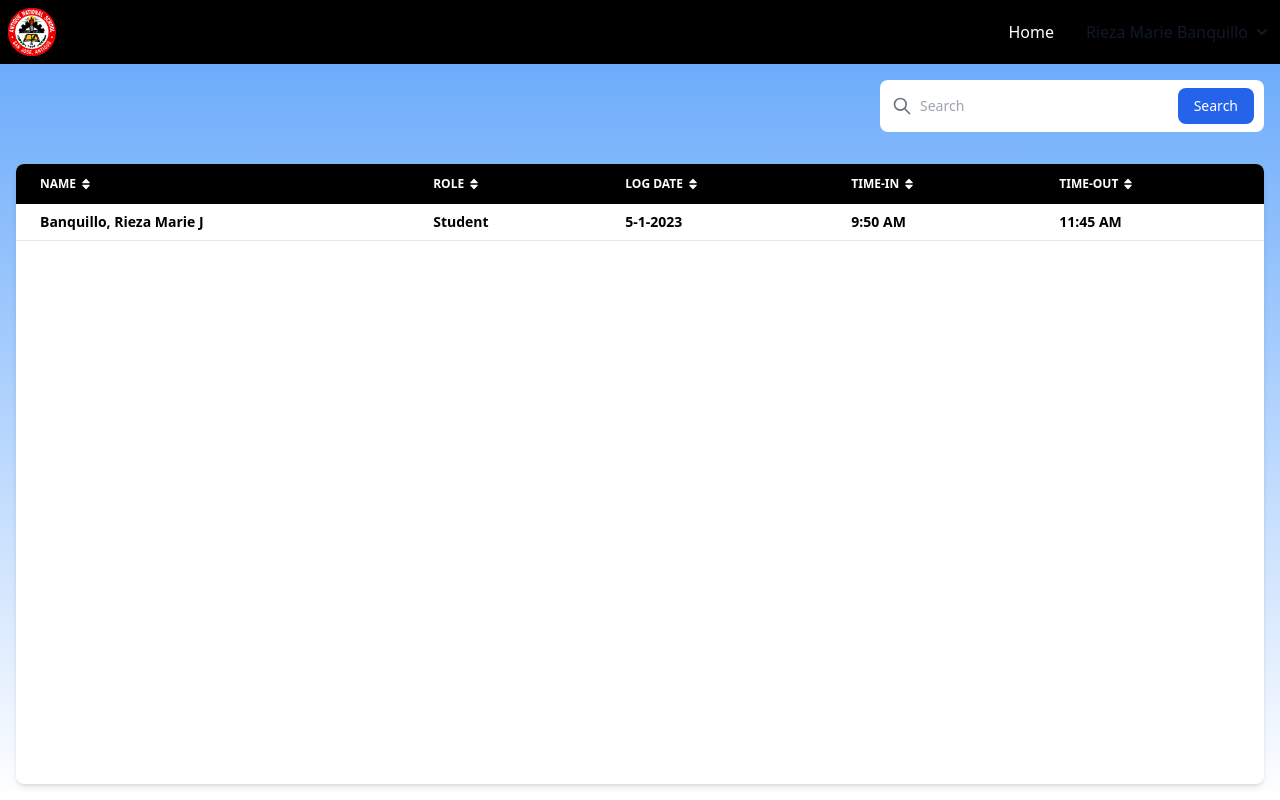
After one commit to riezxcvii/library-management-system, a PHP site: page /pages/admin/log-history.html in a window 1280 px wide. The commit adds this page. Run offline with PHP 8.4, Linux system fonts and the light colour scheme; some libraries are stand-ins or nearby versions.

Commit message:
Added log history page and linked it from the dashboard.

```diff
--- /dev/null
+++ b/package.json
@@ -0,0 +1,5 @@
+{
+  "dependencies": {
+    "flowbite": "^1.6.5"
+  }
+}
--- a/src/global.css
+++ b/src/global.css
@@ -1,4 +1,3 @@
 body {
     font-family: Arial, sans-serif;
-    background-image: linear-gradient(blue, white);
 }
--- a/src/index.html
+++ b/src/index.html
@@ -10,7 +10,7 @@
 </head>
 
 <body>
-    <div class="h-screen flex flex-col">
+    <div>
 
     </div>
 
--- /dev/null
+++ b/src/pages/admin/log-history.html
@@ -0,0 +1,183 @@
+<!doctype html>
+<html lang="en">
+
+<head>
+    <meta charset="utf-8">
+    <meta name="viewport" content="width=device-width, initial-scale=1">
+    <title>Log History</title>
+    <link href="../../assets/logo.png" type="image/x-icon" rel="shortcut icon">
+    <link href="https://cdnjs.cloudflare.com/ajax/libs/flowbite/1.6.5/flowbite.min.css" rel="stylesheet" />
+    <script src="https://cdn.tailwindcss.com"></script>
+</head>
+
+<body>
+    <div class="h-screen flex flex-col bg-gradient-to-b from-blue-400 to-white">
+        <!--navigation bar-->
+        <nav class="z-40 sticky top-0 bg-black border-gray-200 dark:border-black">
+            <div class="max-w-screen-xl flex flex-wrap items-center justify-between mx-auto p-2">
+                <a href="../admin/dashboard.html" class="flex items-center">
+                    <img src="../../assets/logo.png" class="h-12 mr-3" alt="ANS Logo" />
+                    <span class="self-center text-2xl font-semibold whitespace-nowrap dark:text-white">ANS Library
+                        Management System</span>
+                </a>
+                <button data-collapse-toggle="navbar-dropdown" type="button"
+                    class="inline-flex items-center p-2 ml-3 text-sm text-gray-500 rounded-lg md:hidden hover:bg-gray-100 focus:outline-none focus:ring-2 focus:ring-gray-200 dark:text-gray-400 dark:hover:bg-gray-700 dark:focus:ring-gray-600"
+                    aria-controls="navbar-dropdown" aria-expanded="false">
+                    <span class="sr-only">Open main menu</span>
+                    <svg class="w-6 h-6" aria-hidden="true" fill="currentColor" viewBox="0 0 20 20"
+                        xmlns="http://www.w3.org/2000/svg">
+                        <path fill-rule="evenodd"
+                            d="M3 5a1 1 0 011-1h12a1 1 0 110 2H4a1 1 0 01-1-1zM3 10a1 1 0 011-1h12a1 1 0 110 2H4a1 1 0 01-1-1zM3 15a1 1 0 011-1h12a1 1 0 110 2H4a1 1 0 01-1-1z"
+                            clip-rule="evenodd"></path>
+                    </svg>
+                </button>
+                <div class="hidden w-full md:block md:w-auto" id="navbar-dropdown">
+                    <ul
+                        class="flex flex-col font-medium p-4 md:p-0 mt-4 border border-gray-100 rounded-lg bg-gray-50 md:flex-row md:space-x-8 md:mt-0 md:border-0 md:bg-transparent dark:border-gray-700">
+                        <li>
+                            <a href="./dashboard.html"
+                                class="block py-2 pl-3 pr-4 text-white hover:text-blue-500 rounded md:bg-transparent md:p-0 md:dark:bg-transparent">Home</a>
+                        </li>
+                        <li>
+                            <button id="dropdownNavbarLink" data-dropdown-toggle="dropdownNavbar"
+                                class="flex items-center justify-between w-full py-2 pl-3 pr-4 text-gray-900 rounded hover:bg-gray-100 md:hover:bg-transparent md:border-0 md:hover:text-blue-700 md:p-0 md:w-auto dark:text-white md:dark:hover:text-blue-500 dark:focus:text-white dark:border-gray-700 dark:hover:bg-gray-700 md:dark:hover:bg-transparent">Rieza
+                                Marie Banquillo <svg class="w-5 h-5 ml-1" aria-hidden="true" fill="currentColor"
+                                    viewBox="0 0 20 20" xmlns="http://www.w3.org/2000/svg">
+                                    <path fill-rule="evenodd"
+                                        d="M5.293 7.293a1 1 0 011.414 0L10 10.586l3.293-3.293a1 1 0 111.414 1.414l-4 4a1 1 0 01-1.414 0l-4-4a1 1 0 010-1.414z"
+                                        clip-rule="evenodd"></path>
+                                </svg></button>
+                            <!-- Dropdown menu -->
+                            <div id="dropdownNavbar"
+                                class="hidden font-normal bg-white divide-y divide-gray-100 rounded-lg shadow w-44 dark:divide-gray-600">
+                                <ul class="py-2 text-sm text-black" aria-labelledby="dropdownLargeButton">
+                                    <li>
+                                        <a href="#"
+                                            class="block px-4 py-2 hover:bg-gray-500 dark:hover:text-white">Profile</a>
+                                    </li>
+                                    <li>
+                                        <a href="#"
+                                            class="block px-4 py-2 hover:bg-gray-500 dark:hover:text-white">Account</a>
+                                    </li>
+                                    <div class="py-1">
+                                        <a href="#"
+                                            class="block px-4 py-2 text-sm text-black hover:bg-gray-500 dark:hover:text-white">Sign
+                                            out</a>
+                                    </div>
+                            </div>
+                        </li>
+                    </ul>
+                </div>
+            </div>
+        </nav>
+
+        <!--search bar-->
+        <div class="p-4 flex justify-end">
+            <form>
+                <label for="default-search"
+                    class="mb-2 text-sm font-medium text-gray-900 sr-only dark:text-white">Search</label>
+                <div class="relative w-96">
+                    <div class="absolute inset-y-0 left-0 flex items-center pl-3 pointer-events-none">
+                        <svg aria-hidden="true" class="w-5 h-5 text-gray-500 dark:text-gray-400" fill="none"
+                            stroke="currentColor" viewBox="0 0 24 24" xmlns="http://www.w3.org/2000/svg">
+                            <path stroke-linecap="round" stroke-linejoin="round" stroke-width="2"
+                                d="M21 21l-6-6m2-5a7 7 0 11-14 0 7 7 0 0114 0z"></path>
+                        </svg>
+                    </div>
+                    <input type="search" id="default-search"
+                        class="border-0 block w-full p-4 pl-10 text-sm text-black rounded-lg bg-white focus:border-gray-500"
+                        placeholder="Search" required>
+                    <button type="submit"
+                        class="text-white absolute right-2.5 bottom-2 bg-blue-600 hover:bg-blue-700 focus:ring-2 focus:outline-none focus:ring-blue-300 font-medium rounded-lg text-sm px-4 py-2 dark:focus:ring-blue-800">Search</button>
+                </div>
+            </form>
+        </div>
+
+        <!--table-->
+        <div class="p-4 h-screen overflow-y-auto ">
+            <div class="relative overflow-y-auto h-full bg-white shadow-md sm:rounded-lg">
+                <table class="w-full text-sm text-left text-gray-500 dark:text-gray-400">
+                    <thead class="sticky top-0 text-xs text-white uppercase bg-black">
+                        <tr>
+                            <th scope="col" class="px-6 py-3">
+                                <div class="flex items-center">
+                                    Name
+                                    <a href="#"><svg xmlns="http://www.w3.org/2000/svg" class="w-3 h-3 ml-1"
+                                            aria-hidden="true" fill="currentColor" viewBox="0 0 320 512">
+                                            <path
+                                                d="M27.66 224h264.7c24.6 0 36.89-29.78 19.54-47.12l-132.3-136.8c-5.406-5.406-12.47-8.107-19.53-8.107c-7.055 0-14.09 2.701-19.45 8.107L8.119 176.9C-9.229 194.2 3.055 224 27.66 224zM292.3 288H27.66c-24.6 0-36.89 29.77-19.54 47.12l132.5 136.8C145.9 477.3 152.1 480 160 480c7.053 0 14.12-2.703 19.53-8.109l132.3-136.8C329.2 317.8 316.9 288 292.3 288z" />
+                                        </svg></a>
+                                </div>
+                            </th>
+                            <th scope="col" class="px-6 py-3">
+                                <div class="flex items-center">
+                                    Role
+                                    <a href="#"><svg xmlns="http://www.w3.org/2000/svg" class="w-3 h-3 ml-1"
+                                            aria-hidden="true" fill="currentColor" viewBox="0 0 320 512">
+                                            <path
+                                                d="M27.66 224h264.7c24.6 0 36.89-29.78 19.54-47.12l-132.3-136.8c-5.406-5.406-12.47-8.107-19.53-8.107c-7.055 0-14.09 2.701-19.45 8.107L8.119 176.9C-9.229 194.2 3.055 224 27.66 224zM292.3 288H27.66c-24.6 0-36.89 29.77-19.54 47.12l132.5 136.8C145.9 477.3 152.1 480 160 480c7.053 0 14.12-2.703 19.53-8.109l132.3-136.8C329.2 317.8 316.9 288 292.3 288z" />
+                                        </svg></a>
+                                </div>
+                            </th>
+                            <th scope="col" class="px-6 py-3">
+                                <div class="flex items-center">
+                                    Log Date
+                                    <a href="#"><svg xmlns="http://www.w3.org/2000/svg" class="w-3 h-3 ml-1"
+                                            aria-hidden="true" fill="currentColor" viewBox="0 0 320 512">
+                                            <path
+                                                d="M27.66 224h264.7c24.6 0 36.89-29.78 19.54-47.12l-132.3-136.8c-5.406-5.406-12.47-8.107-19.53-8.107c-7.055 0-14.09 2.701-19.45 8.107L8.119 176.9C-9.229 194.2 3.055 224 27.66 224zM292.3 288H27.66c-24.6 0-36.89 29.77-19.54 47.12l132.5 136.8C145.9 477.3 152.1 480 160 480c7.053 0 14.12-2.703 19.53-8.109l132.3-136.8C329.2 317.8 316.9 288 292.3 288z" />
+                                        </svg></a>
+                                </div>
+                            </th>
+                            <th scope="col" class="px-6 py-3">
+                                <div class="flex items-center">
+                                    Time-in
+                                    <a href="#"><svg xmlns="http://www.w3.org/2000/svg" class="w-3 h-3 ml-1"
+                                            aria-hidden="true" fill="currentColor" viewBox="0 0 320 512">
+                                            <path
+                                                d="M27.66 224h264.7c24.6 0 36.89-29.78 19.54-47.12l-132.3-136.8c-5.406-5.406-12.47-8.107-19.53-8.107c-7.055 0-14.09 2.701-19.45 8.107L8.119 176.9C-9.229 194.2 3.055 224 27.66 224zM292.3 288H27.66c-24.6 0-36.89 29.77-19.54 47.12l132.5 136.8C145.9 477.3 152.1 480 160 480c7.053 0 14.12-2.703 19.53-8.109l132.3-136.8C329.2 317.8 316.9 288 292.3 288z" />
+                                        </svg></a>
+                                </div>
+                            </th>
+                            <th scope="col" class="px-6 py-3">
+                                <div class="flex items-center">
+                                    Time-out
+                                    <a href="#"><svg xmlns="http://www.w3.org/2000/svg" class="w-3 h-3 ml-1"
+                                            aria-hidden="true" fill="currentColor" viewBox="0 0 320 512">
+                                            <path
+                                                d="M27.66 224h264.7c24.6 0 36.89-29.78 19.54-47.12l-132.3-136.8c-5.406-5.406-12.47-8.107-19.53-8.107c-7.055 0-14.09 2.701-19.45 8.107L8.119 176.9C-9.229 194.2 3.055 224 27.66 224zM292.3 288H27.66c-24.6 0-36.89 29.77-19.54 47.12l132.5 136.8C145.9 477.3 152.1 480 160 480c7.053 0 14.12-2.703 19.53-8.109l132.3-136.8C329.2 317.8 316.9 288 292.3 288z" />
+                                        </svg></a>
+                                </div>
+                            </th>
+                        </tr>
+                    </thead>
+                    <tbody>
+                        <tr class="bg-white border-b text-black font-semibold">
+                            <th scope="row" class="px-6 py-2 font-semibold text-black whitespace-nowrap">
+                                Banquillo, Rieza Marie J
+                            </th>
+                            <td class="px-6 py-2">
+                                Student
+                            </td>
+                            <td class="px-6 py-2">
+                                5-1-2023
+                            </td>
+                            <td class="px-6 py-2">
+                                9:50 AM
+                            </td>
+                            <td class="px-6 py-2">
+                                11:45 AM
+                            </td>
+                        </tr>
+                    </tbody>
+                </table>
+            </div>
+        </div>
+
+    </div>
+
+
+    <script src="https://cdnjs.cloudflare.com/ajax/libs/flowbite/1.6.5/flowbite.min.js"></script>
+</body>
+
+</html>
```
Also changed, not shown: src/pages/admin/dashboard.html (+13 -8 lines), package-lock.json (added), 1 other file.
